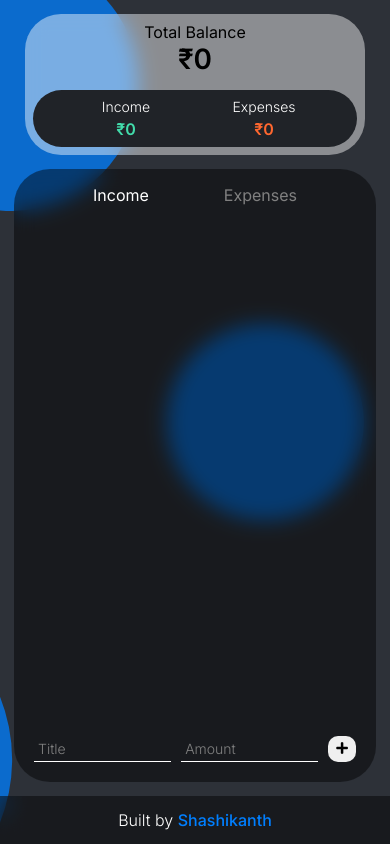
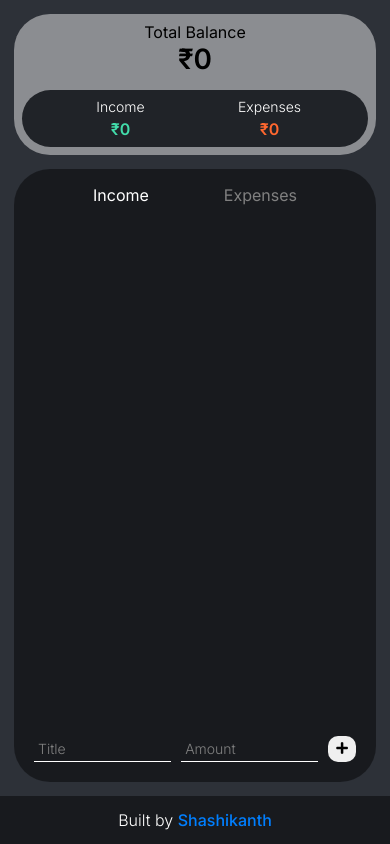
Before and after one commit to shashiirk/budgeting, a React (Create React App) app: page / in a window 390 px wide. Built offline with nearby package versions, Linux system fonts and the light colour scheme.

Commit message:
modified mobile design

```diff
--- a/src/components/Overview/Overview.module.css
+++ b/src/components/Overview/Overview.module.css
@@ -2,8 +2,7 @@
   background-color: rgba(255, 255, 255, 0.45);
   -webkit-backdrop-filter: blur(10px);
   backdrop-filter: blur(10px);
-  max-width: 340px;
-  width: 100%;
+  width: 340px;
   margin: 0 auto 14px;
   padding: 8px;
   border-radius: 36px;
@@ -56,3 +55,9 @@
 .expense .amount {
   color: #ff672f;
 }
+
+@media (max-width: 600px) {
+  .overview {
+    width: 100%;
+  }
+}
--- a/src/index.css
+++ b/src/index.css
@@ -16,3 +16,9 @@ body {
   overflow-x: hidden;
   -webkit-tap-highlight-color: transparent;
 }
+
+@media (max-width: 600px) {
+  body {
+    background: #2d3138;
+  }
+}
```
